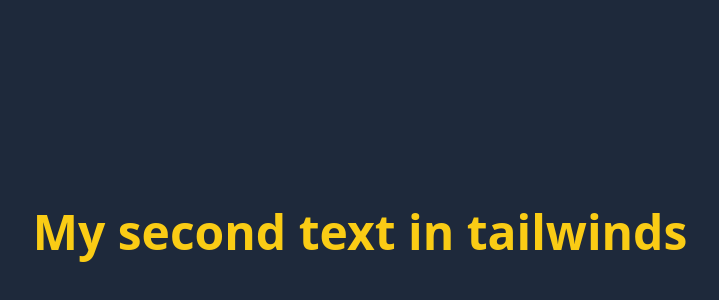
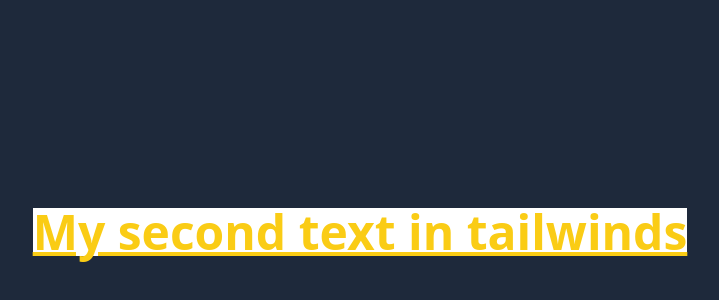
Before and after one commit to fotsoeddy/Taildwinds-Learning, a plain HTML site: page Tailwind_learn/output/one.html in a window 1280 px wide. Shown: the part 168-468 px from the top of the page, without its empty margins (280-999 px from the left). Drawn offline with Linux system fonts and the light colour scheme.

Commit message:
exploring more stling so i can start my first small project in taildwinds

```diff
--- a/Tailwind_learn/output/one.html
+++ b/Tailwind_learn/output/one.html
@@ -7,6 +7,6 @@
     <link rel="stylesheet" href="output.css">
 </head>
 <body class="grid place-content-center h-screen bg-slate-800">
-    <h1 class="text-yellow-400 font-bold text-5xl">My second text in tailwinds</h1>
+    <h1 class="text-yellow-400 font-bold text-5xl underline decoration-4 bg-white">My second text in tailwinds</h1>
 </body>
 </html>
```
Also changed, not shown: Tailwind_learn/output/output.css.
